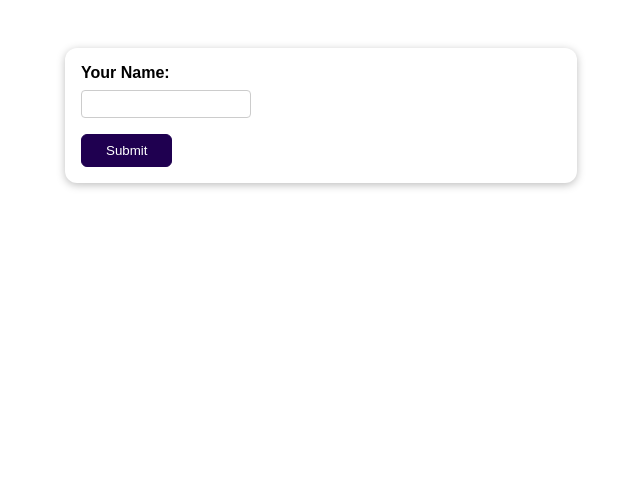
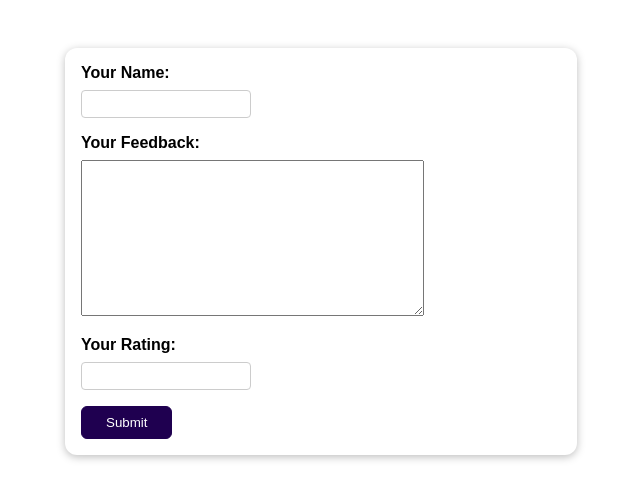
Before and after one commit to nipsalvin/Python_Django-The_Practical_Guide, a Django app: page / in a window 1280 px wide. Shown: the top 500 px of the page, without its empty margins (319-959 px from the left). Run offline with Django 4.2, Linux system fonts and the light colour scheme.

Commit message:
adding fields to form

```diff
--- a/feedback/reviews/forms.py
+++ b/feedback/reviews/forms.py
@@ -3,5 +3,6 @@ from django import forms
 class ReviewForm(forms.Form):
     username = forms.CharField(label='Your Name', max_length=100, error_messages={
         'required': 'Please enter your name',
-        'max_length': 'Your name is too long'
     })
+    review_text = forms.CharField(label='Your Feedback', widget=forms.Textarea, max_length=200, help_text='Write your review here')
+    rating = forms.IntegerField(label='Your Rating', min_value=1, max_value=5)
--- a/feedback/reviews/templates/reviews/review.html
+++ b/feedback/reviews/templates/reviews/review.html
@@ -16,6 +16,16 @@
             {{ form.username }}
             {{ form.username.errors }}
         </div>
+        <div class="form-control {% if form.review_text.errors %}errors{% endif %}">
+            {{ form.review_text.label_tag }}
+            {{ form.review_text }}
+            {{ form.review_text.errors }}
+        </div>
+        <div class="form-control {% if form.rating.errors %}errors{% endif %}">
+            {{ form.rating.label_tag }}
+            {{ form.rating }}
+            {{ form.rating.errors }}
+        </div>
         <button>Submit</button>
     </form>
 </body>
```
